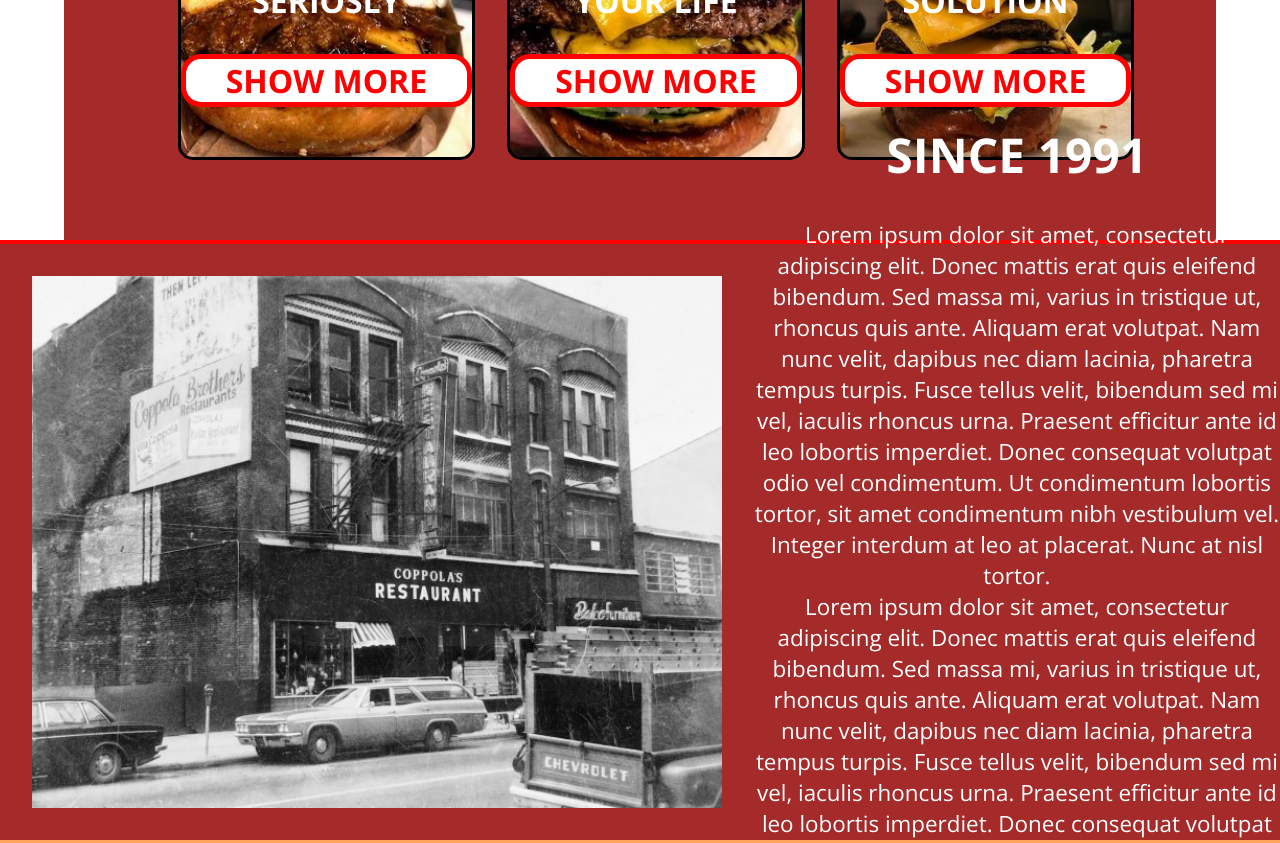
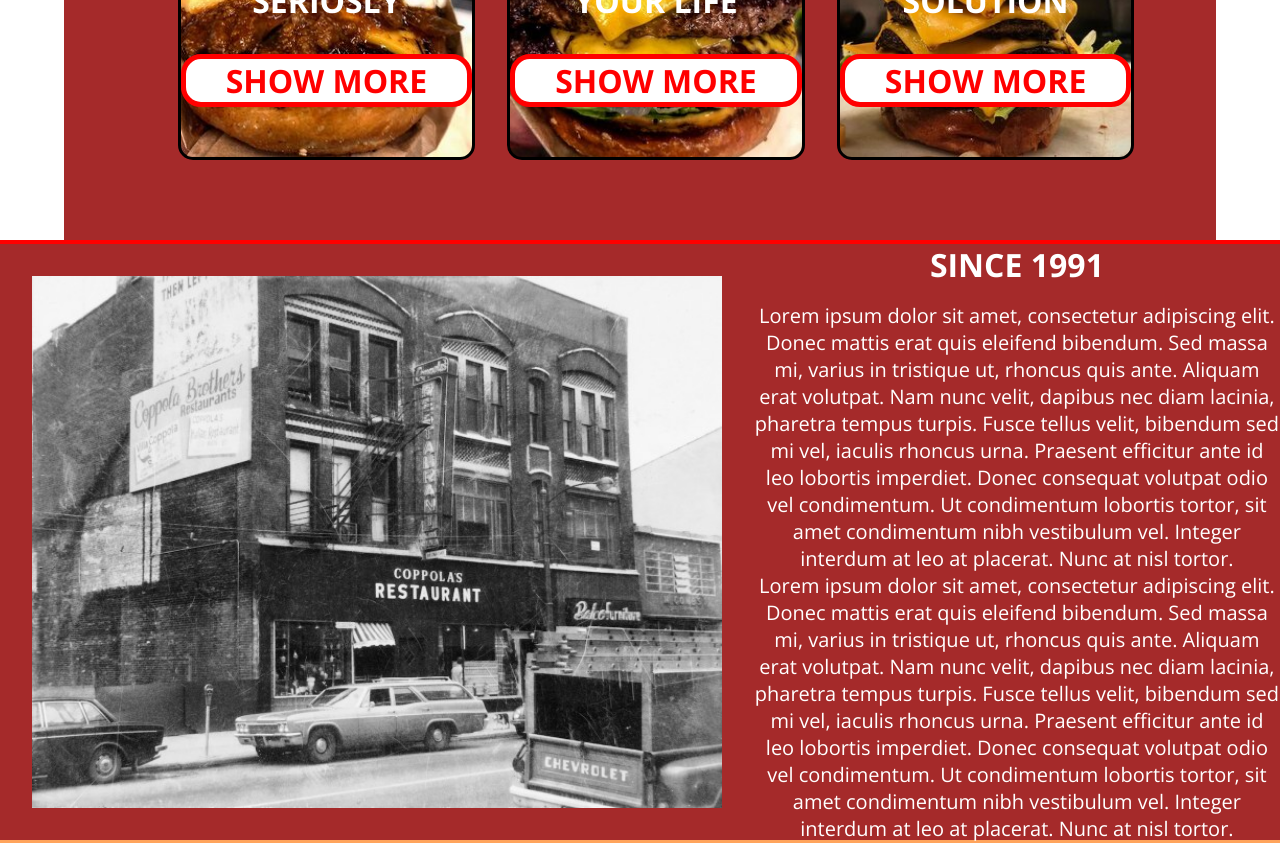
Before and after one commit to LordGrishnakh/burger-builder-react, a React (Create React App) app: page / in a window 1280 px wide. Shown: the part 920-1763 px from the top of the page. Built offline with nearby package versions, Linux system fonts and the light colour scheme.

Commit message:
bug fixes

```diff
--- a/src/components/Burger/BurgerIngredient/BurgerIngredient.module.css
+++ b/src/components/Burger/BurgerIngredient/BurgerIngredient.module.css
@@ -4,7 +4,7 @@
   margin-top: -2rem;
   border-radius: 0 0 30px 30px;
   position: relative;
-  z-index: 0;
+  z-index: 3;
 }
 
 .BreadTop {
--- a/src/components/LandingPage/LandingComponents/History/History.module.css
+++ b/src/components/LandingPage/LandingComponents/History/History.module.css
@@ -25,6 +25,16 @@
   font-size: 1.4rem;
 }
 
+@media (max-width: 1280px) {
+  .HistoryCard h1 {
+    font-size: 2rem;
+    margin-bottom: 1rem;
+  }
+  .HistoryCard p {
+    font-size: 1.25rem;
+  }
+}
+
 @media (max-width: 500px) {
   .Container {
     height: auto;
```
Also changed, not shown: 1 other file (tests, documents, lock files or other folders).
